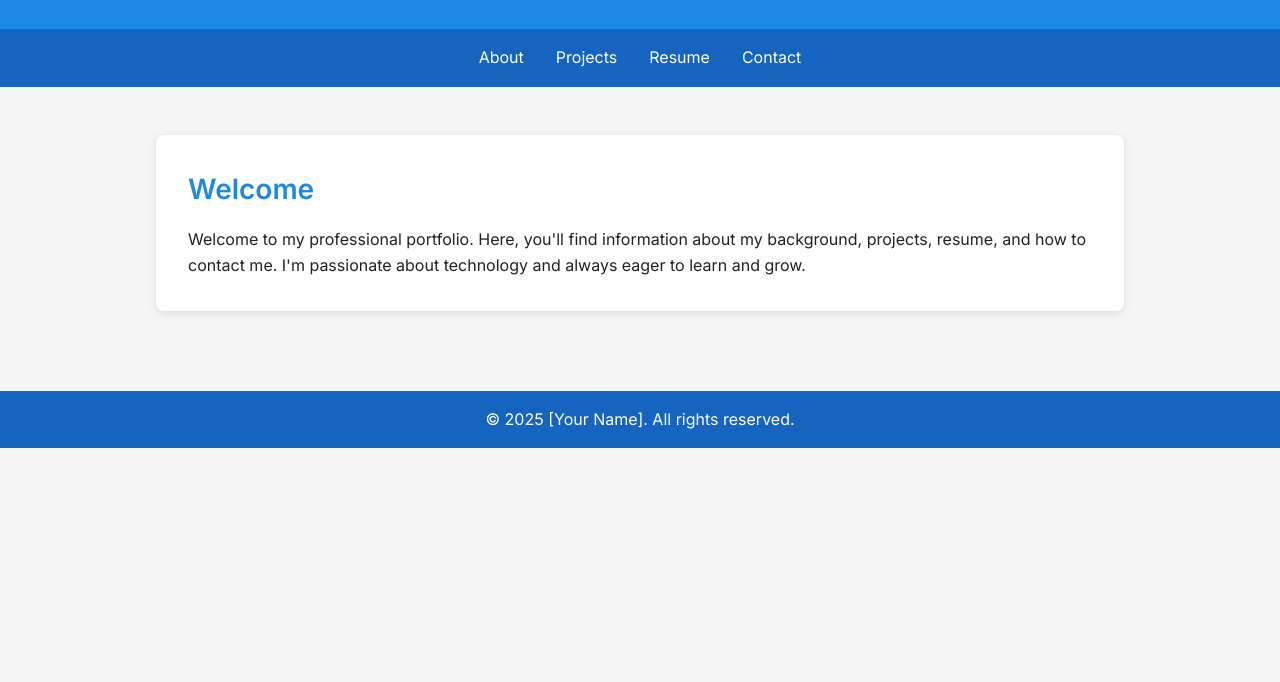
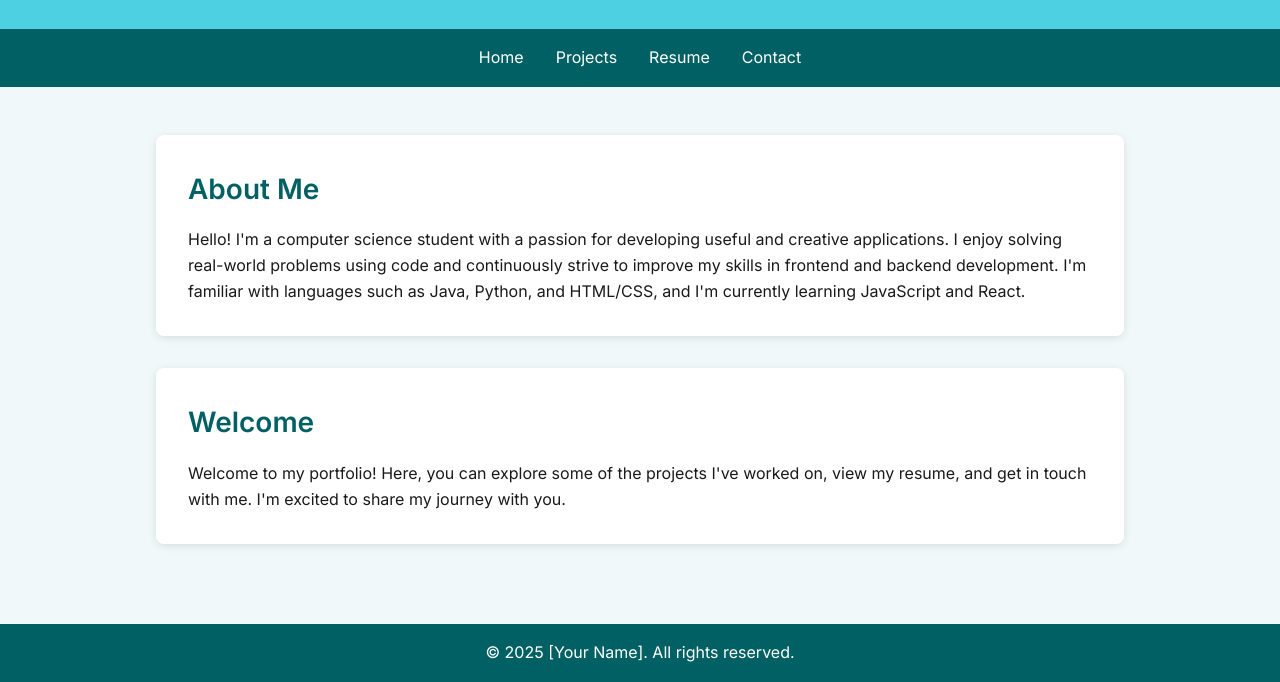
Before and after one commit to Stephens10-o/portfolio-website2, a plain HTML site: page index.html in a window 1280 px wide. Shown: the part 131-813 px from the top of the page. Drawn offline with Linux system fonts and the light colour scheme.

Commit message:
Update index.html
a

```diff
--- a/index.html
+++ b/index.html
@@ -7,12 +7,12 @@
   <link href="https://fonts.googleapis.com/css2?family=Inter:wght@400;600&display=swap" rel="stylesheet">
   <style>
     :root {
-      --primary: #1e88e5; /* Professional blue */
-      --secondary: #1565c0;
-      --background: #f5f5f5;
-      --text: #212121;
+      --primary: #4dd0e1; /* Cool teal */
+      --secondary: #006064; /* Deep cyan */
+      --background: #f0f8f9;
+      --text: #1a1a1a;
       --card: #ffffff;
-      --hover: #0d47a1;
+      --hover: #00838f;
     }
     * {
       margin: 0;
@@ -49,7 +49,7 @@
       transition: color 0.3s;
     }
     nav a:hover {
-      color: #bbdefb;
+      color: #b2ebf2;
     }
     main {
       max-width: 1000px;
@@ -68,7 +68,7 @@
       box-shadow: 0 4px 20px rgba(0,0,0,0.15);
     }
     h2 {
-      color: var(--primary);
+      color: var(--secondary);
       margin-bottom: 1rem;
       font-size: 1.75rem;
     }
@@ -99,7 +99,7 @@
   </header>
 
   <nav>
-    <a href="about.html">About</a>
+    <a href="index.html">Home</a>
     <a href="projects.html">Projects</a>
     <a href="resume.html">Resume</a>
     <a href="contact.html">Contact</a>
@@ -107,8 +107,13 @@
 
   <main>
     <section>
+      <h2>About Me</h2>
+      <p>Hello! I'm a computer science student with a passion for developing useful and creative applications. I enjoy solving real-world problems using code and continuously strive to improve my skills in frontend and backend development. I'm familiar with languages such as Java, Python, and HTML/CSS, and I'm currently learning JavaScript and React.</p>
+    </section>
+
+    <section>
       <h2>Welcome</h2>
-      <p>Welcome to my professional portfolio. Here, you'll find information about my background, projects, resume, and how to contact me. I'm passionate about technology and always eager to learn and grow.</p>
+      <p>Welcome to my portfolio! Here, you can explore some of the projects I've worked on, view my resume, and get in touch with me. I'm excited to share my journey with you.</p>
     </section>
   </main>
 
```
